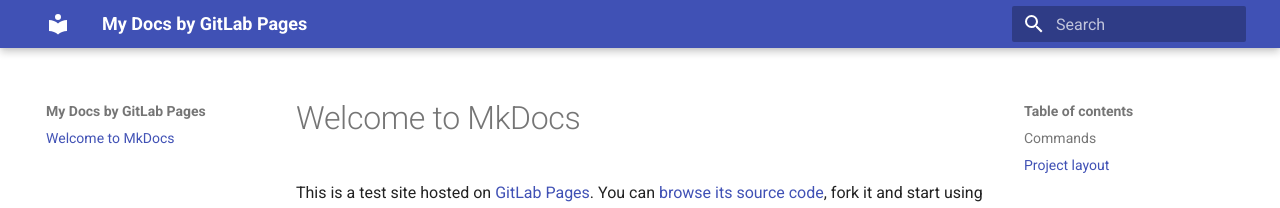
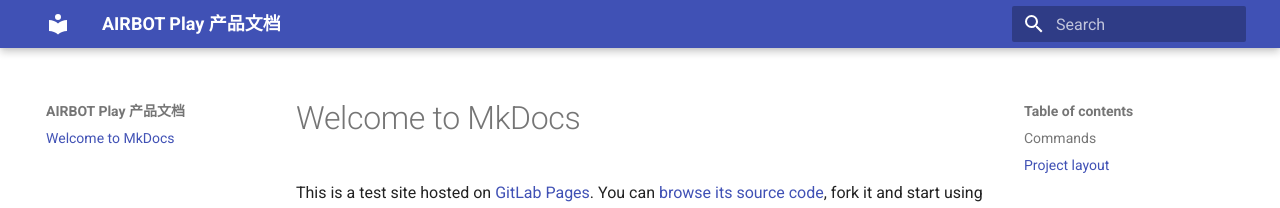
Before and after one commit to DISCOVER-Robotics/docs, an MkDocs documentation site: the page built from docs/index.md, in a window 1280 px wide. Shown: the top 208 px of the page. Built offline with MkDocs 1.6.1 and Material for MkDocs 9.7.7, drawn with Linux system fonts in a browser that asks for light colours.

Commit message:
update doc header

```diff
--- a/mkdocs.yml
+++ b/mkdocs.yml
@@ -1,5 +1,5 @@
-site_name: My Docs by GitLab Pages
-site_url: https://pages.gitlab.io/mkdocs
+site_name: AIRBOT Play 产品文档
+site_url: https://discover-robotics.github.io/docs
 site_dir: public
 theme:
   name: material
```
